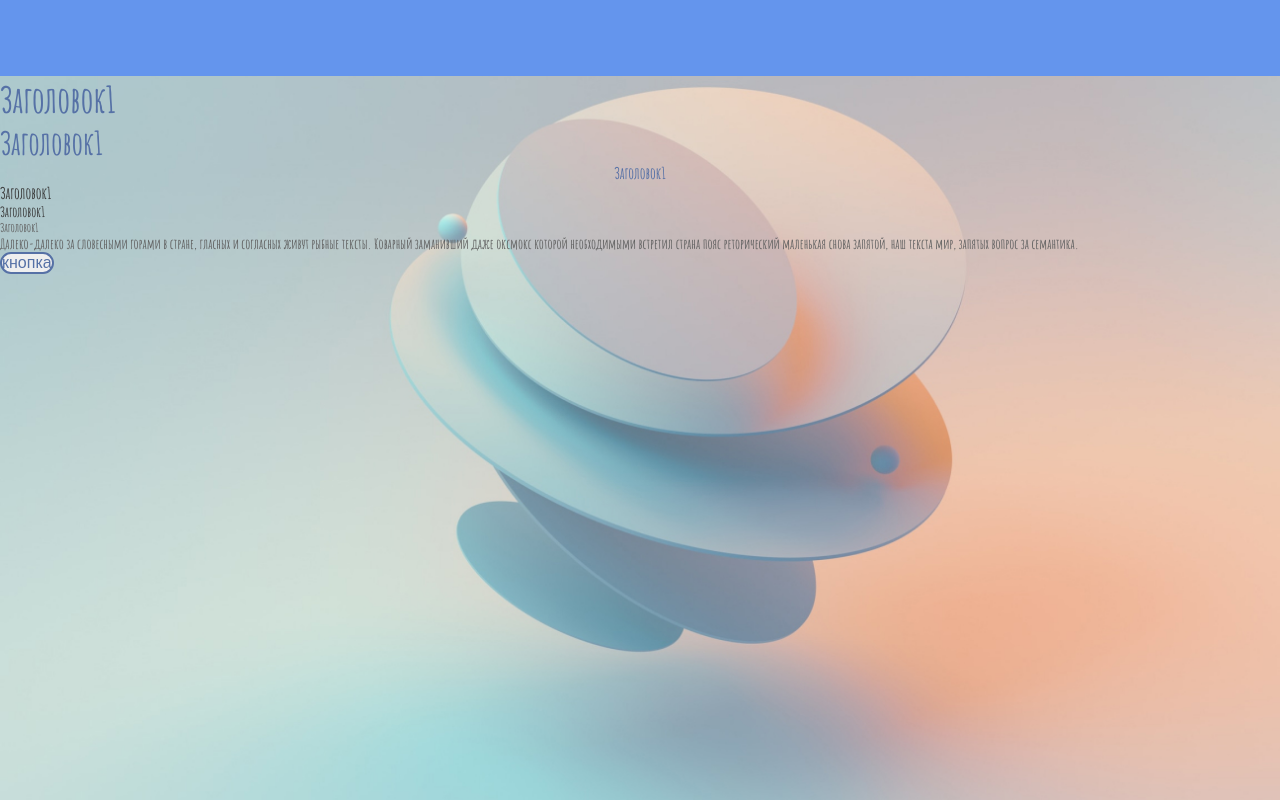
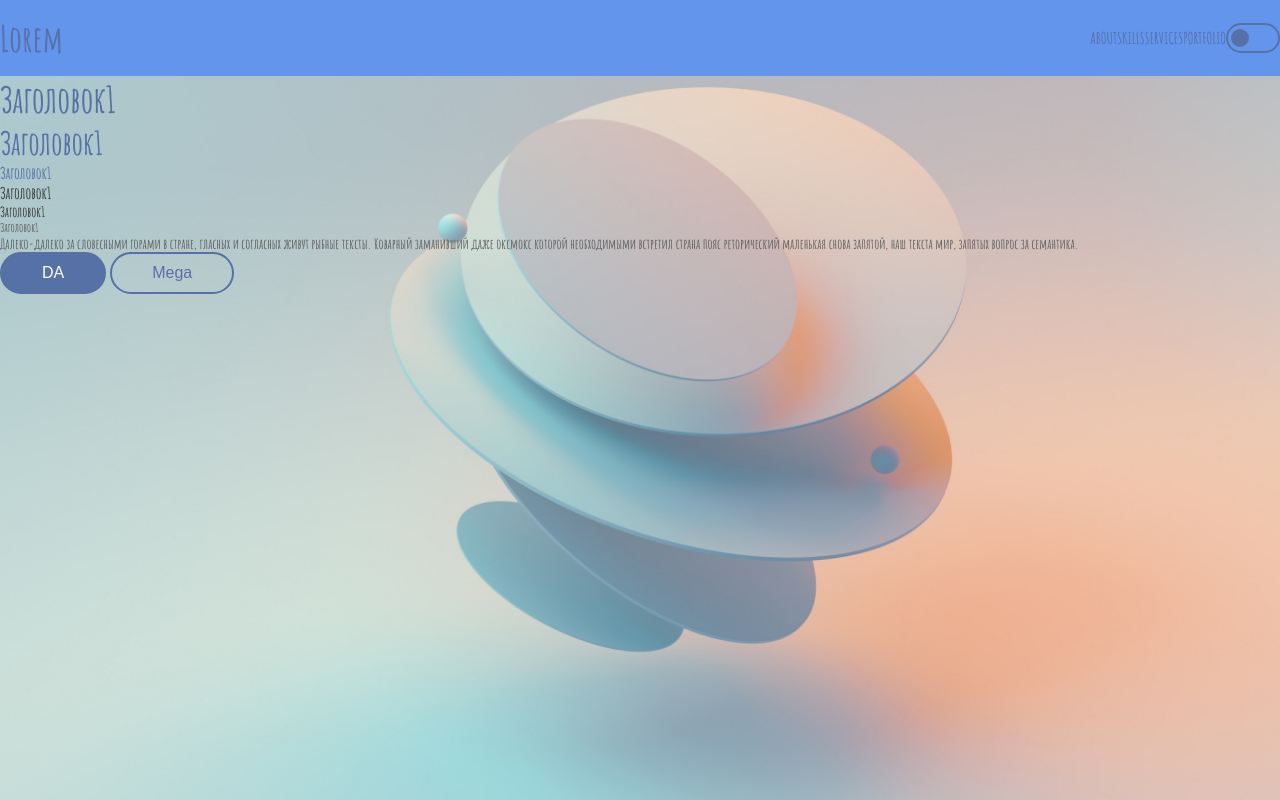
Before and after one commit to krowpw/figma, a plain HTML site: page caytik1-main/index.html in a window 1280 px wide. Drawn offline with Linux system fonts and the light colour scheme.

Commit message:
Add files via upload

```diff
--- a/caytik1-main/assets/css/header.css
+++ b/caytik1-main/assets/css/header.css
@@ -2,4 +2,18 @@
   height: 76px;
   width: 100%;
   background-color: cornflowerblue;
+
+  display: flex;
+  justify-content: space-between;
+  align-items: center;
 }
+.nav{
+  display: flex;
+  align-items: center;
+  justify-content: space-between;
+}
+.navigation-menu{
+  display: flex;
+  align-items: center;
+  justify-content: space-between;
+}
--- a/caytik1-main/assets/css/normalize.css
+++ b/caytik1-main/assets/css/normalize.css
@@ -29,7 +29,7 @@ h2 {
 h3 {
   color: #5671A6;
 
-  text-align: center;
+
   font-family: 'Amatic SC', sans-serif;
 
   font-size: 16px;
@@ -77,14 +77,36 @@ p {
   line-height: normal;
 }
 button {
+  padding: 10px 40px;
   border-radius: 100px;
   padding: 10px 40 px;
   border-radius: 50px;
   border: 2px solid #5671A6;
   font-size: 16px;
-  color: #5671A6;
+  color: #5671A6 ;
   cursor: pointer;
+  transition: 0.5s;
 
 }
-a {
+.Mega{
+  background: none;
 }
+.da{
+  background:  #5671A6;
+  color:white;
+
+}
+.da:hover{
+  background:  none;
+  color: #5671A6;
+}
+.Mega:active{
+  transform: scale(90%);
+}
+.da:active{
+  transform: scale(90%);
+}
+.Mega:hover{
+  background: #5671A6;
+  color: white;
+}
--- a/caytik1-main/index.html
+++ b/caytik1-main/index.html
@@ -8,7 +8,20 @@
   </head>
     <body class="wrapper">
       <header class="header">
+        <h1>Lorem</h1>
+        <nav class="nav">
+          <div class="navigation-menu">
+            <h3>ABOUT</h3>
+            <h3>SKILLS</h3>
+            <h3>SERVICES</h3>
+            <h3>PORTFOLIO</h3>
+          </div>
+            <svg xmlns="http://www.w3.org/2000/svg" width="54" height="30" viewBox="0 0 54 30" fill="none">
+              <rect x="1" y="1" width="52" height="28" rx="14" stroke="#5671A6" stroke-width="2"/>
+              <rect x="5" y="6" width="18" height="18" rx="9" fill="#5671A6"/>
+              </svg>
 
+        </nav>
       </header>
       <h1>Заголовок1</h1>
       <h2>Заголовок1</h2>
@@ -17,7 +30,8 @@
       <h5>Заголовок1</h5>
       <h6>Заголовок1</h6>
       <p>Далеко-далеко за словесными горами в стране, гласных и согласных живут рыбные тексты. Коварный заманивший даже оксмокс которой необходимыми встретил страна пояс реторический маленькая снова запятой, наш текста мир, запятых вопрос за семантика.</p>
-      <button>кнопка</button>
+      <button class="da">   DA   </button>
+      <button class="Mega">Mega</button>
     </body>
 
 </html>
```
